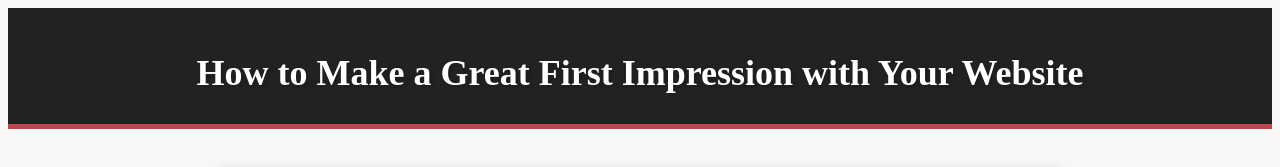
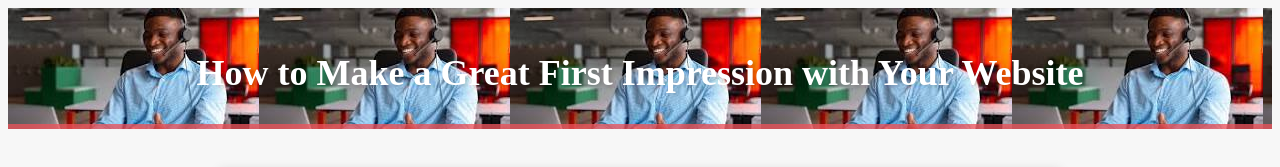
Before and after one commit to FrankTility/portfolio, a plain HTML site: page howtomakeimpression.html in a window 1280 px wide. Shown: the top 167 px of the page. Drawn offline with Linux system fonts and the light colour scheme.

Commit message:
i changed my header background to VAIMAGE.jpg

```diff
--- a/firstblog.css
+++ b/firstblog.css
@@ -6,7 +6,7 @@ body {
 
 header {
   font: 1em Playfair Display;
-  background: #222;
+  background-image: url(VAIMAGE.jpg);
   color: #fff;
   padding: 20px;
   text-align: center;
```
